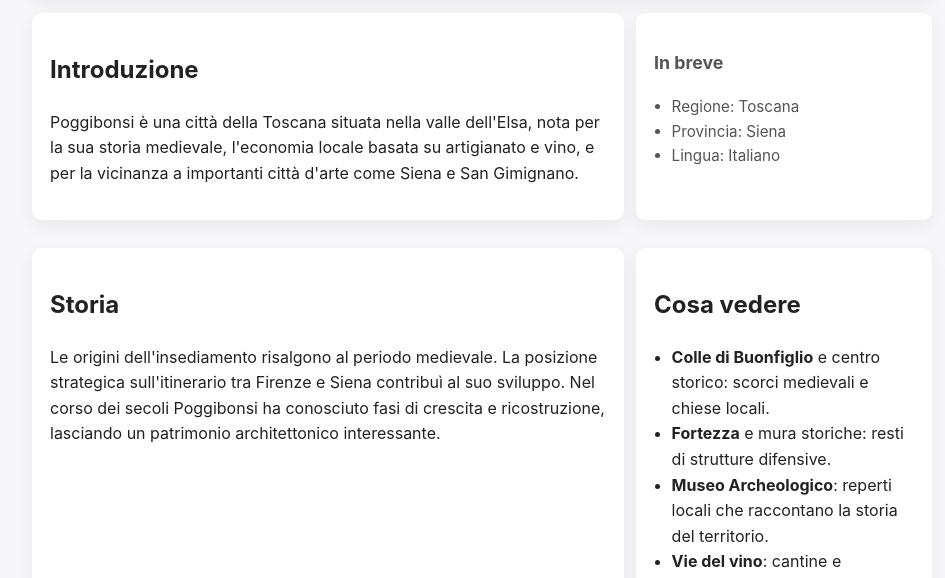
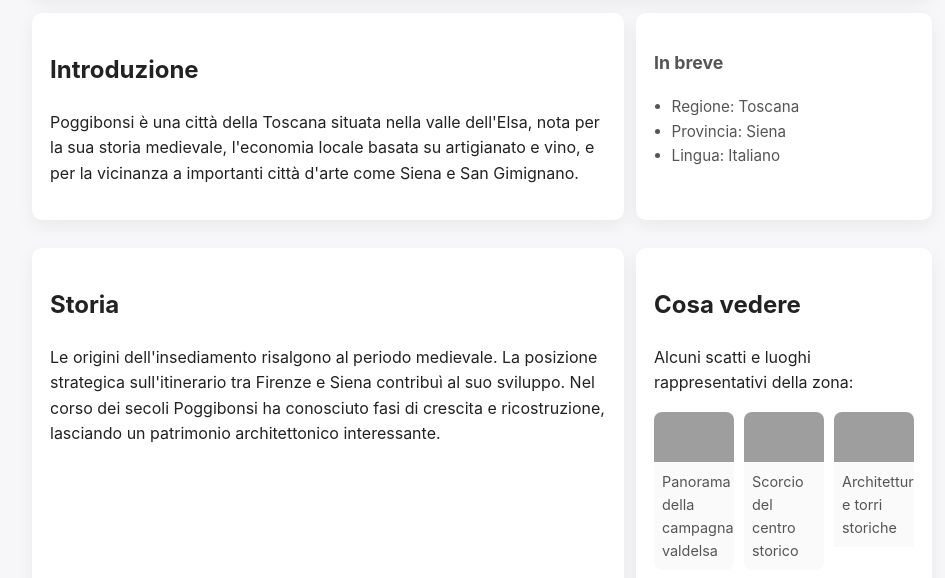
Before and after one commit to andreapellegrini19/poggibonsi2, a plain HTML site: page index.html in a window 1280 px wide. Shown: the part 209-787 px from the top of the page, without its empty margins (158-1103 px from the left). Drawn offline with Linux system fonts and the light colour scheme; grey boxes are pictures that could not be loaded.

Commit message:
aggiunte immagini

```diff
--- a/index.html
+++ b/index.html
@@ -19,6 +19,12 @@
     aside{font-size:0.95rem;color:var(--muted)}
     footer{font-size:0.9rem;color:var(--muted);text-align:center;margin:28px 0}
     ul{padding-left:1.1rem}
+    /* Gallery */
+    .gallery{display:grid;grid-template-columns:1fr;gap:10px;margin-top:12px}
+    .gallery figure{margin:0;border-radius:8px;overflow:hidden}
+    .gallery img{width:100%;height:auto;display:block;object-fit:cover}
+    @media(min-width:720px){.gallery{grid-template-columns:repeat(3,1fr)}}
+    .figcaption{padding:8px;background:#fafafa;font-size:0.9rem;color:var(--muted)}
   </style>
 </head>
 <body>
@@ -61,7 +67,23 @@
 
       <section class="card" id="cosa-vedere">
         <h2>Cosa vedere</h2>
-        <ul>
+        <p>Alcuni scatti e luoghi rappresentativi della zona:</p>
+        <div class="gallery" aria-hidden="false">
+          <figure>
+            <img src="https://picsum.photos/seed/poggibonsi1/800/500" alt="Panorama collinare vicino a Poggibonsi">
+            <div class="figcaption">Panorama della campagna valdelsa</div>
+          </figure>
+          <figure>
+            <img src="https://picsum.photos/seed/poggibonsi2/800/500" alt="Centro storico di Poggibonsi">
+            <div class="figcaption">Scorcio del centro storico</div>
+          </figure>
+          <figure>
+            <img src="https://picsum.photos/seed/poggibonsi3/800/500" alt="Architettura storica e torri">
+            <div class="figcaption">Architettura e torri storiche</div>
+          </figure>
+        </div>
+
+        <ul style="margin-top:12px">
           <li><strong>Colle di Buonfiglio</strong> e centro storico: scorci medievali e chiese locali.</li>
           <li><strong>Fortezza</strong> e mura storiche: resti di strutture difensive.</li>
           <li><strong>Museo Archeologico</strong>: reperti locali che raccontano la storia del territorio.</li>
```
